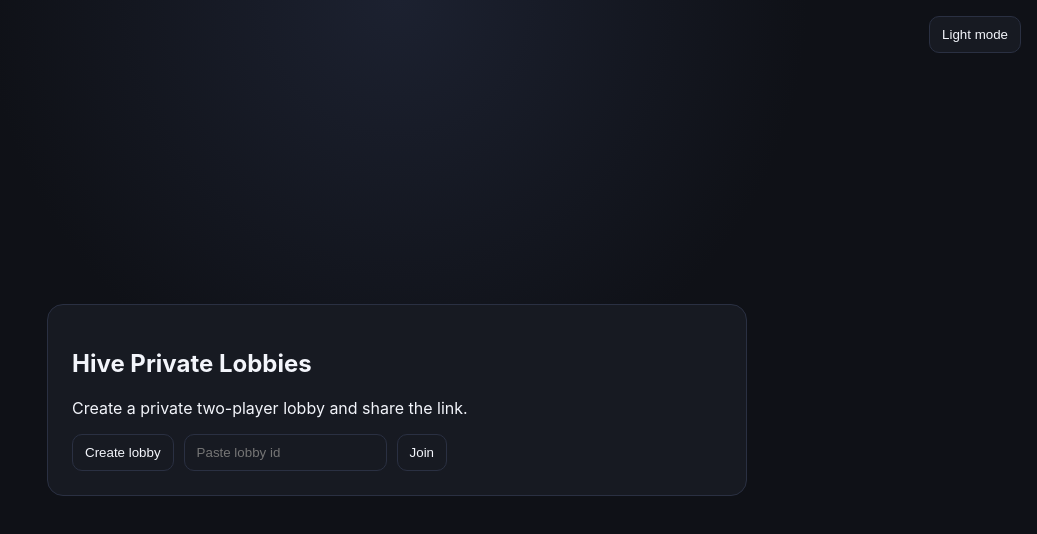
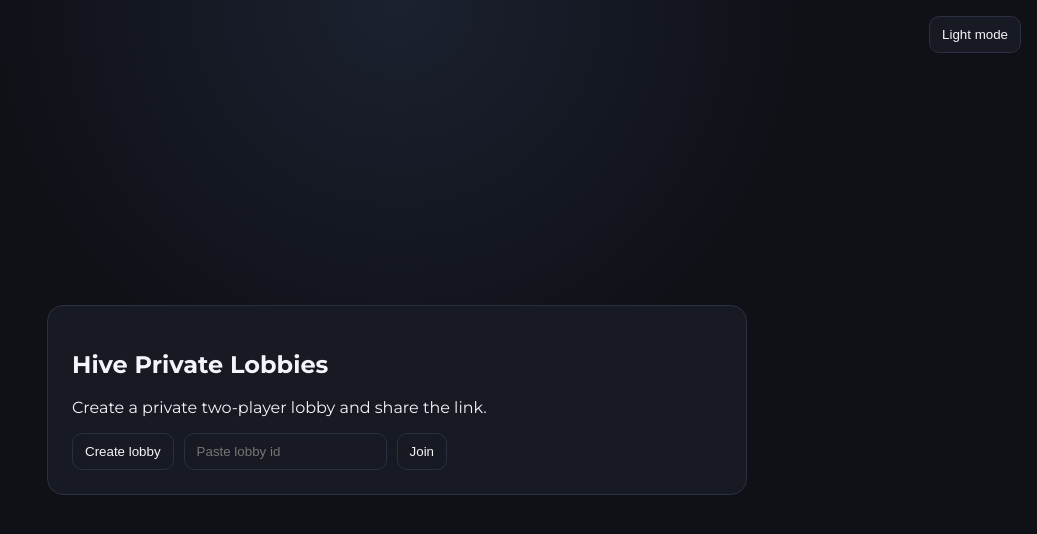
Before and after one commit to Henry-The-Yang-101/hive-board-game, a Next.js app: page / in a window 1280 px wide. Shown: the top 534 px of the page, without its empty margins (243-1280 px from the left). Built offline with nearby package versions, Linux system fonts and the light colour scheme; no server answers.

Commit message:
added Montserrat font

```diff
--- a/src/app/layout.tsx
+++ b/src/app/layout.tsx
@@ -1,9 +1,15 @@
 import "@/styles/theme.css";
+import { Montserrat } from "next/font/google";
 import type { ReactNode } from "react";
+
+const montserrat = Montserrat({
+  subsets: ["latin"],
+  display: "swap",
+});
 
 export default function RootLayout({ children }: { children: ReactNode }) {
   return (
-    <html lang="en" data-theme="dark">
+    <html lang="en" data-theme="dark" className={montserrat.className}>
       <body>{children}</body>
     </html>
   );
--- a/src/components/ui/ThemeToggle.tsx
+++ b/src/components/ui/ThemeToggle.tsx
@@ -3,7 +3,6 @@
 import { useEffect, useState } from "react";
 
 type Props = {
-  /** `"text"` keeps the old fixed home-page control; `"icon"` is sun/moon for the lobby sidebar. */
   variant?: "text" | "icon";
 };
 
--- a/src/styles/theme.css
+++ b/src/styles/theme.css
@@ -21,7 +21,6 @@ body {
   margin: 0;
   background: radial-gradient(circle at top, #1c2130, var(--bg) 40%);
   color: var(--text);
-  font-family: Inter, system-ui, sans-serif;
 }
 .container { max-width: 1100px; margin: 0 auto; padding: 24px; }
 .home { min-height: 100vh; display: grid; place-items: center; }
```
